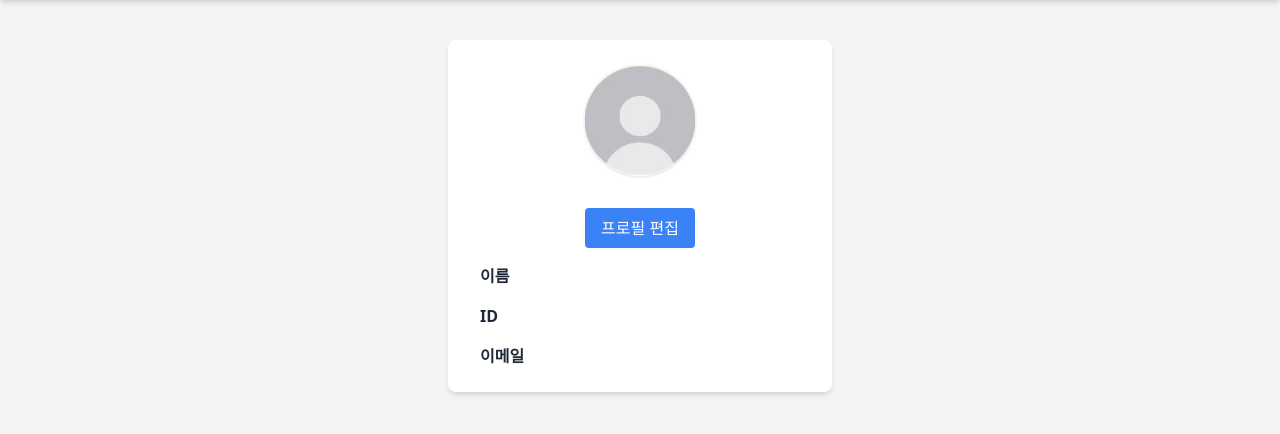
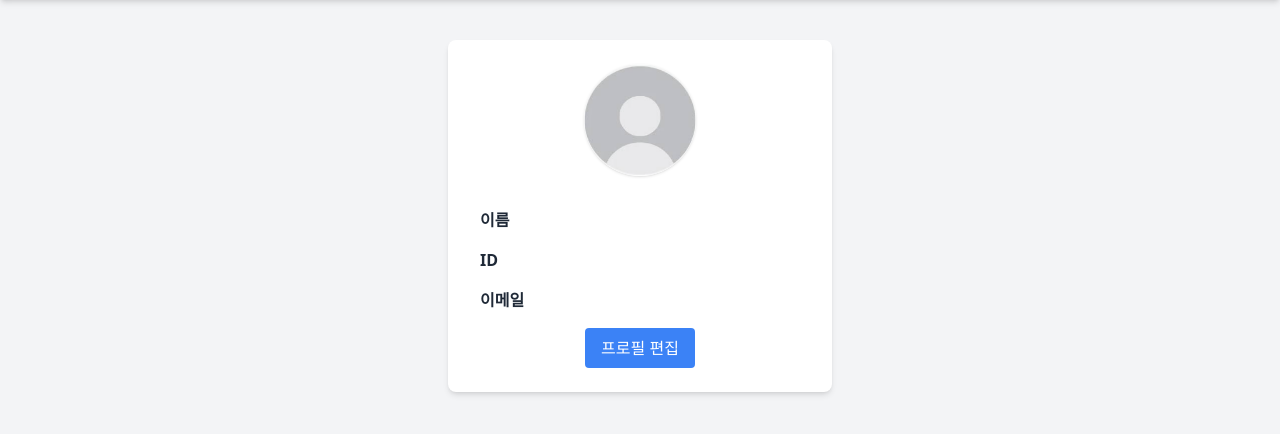
Before and after one commit to JinSol-coder/jungle-note, a Flask app: template templates/profile.html in a window 1280 px wide. Shown: the part 64-498 px from the top of the page. Run offline with Flask 3, Linux system fonts and the light colour scheme; the template is opened without the code that fills it, so the values that code supplies are empty; some libraries are stand-ins or nearby versions.

Commit message:
프로필 창 ui 개선

```diff
--- a/templates/profile.html
+++ b/templates/profile.html
@@ -30,7 +30,6 @@
 <main class="flex flex-col items-center py-10 px-4">
   <div class="bg-white shadow-md rounded-lg px-8 py-6 w-full max-w-sm text-gray-800 space-y-4 flex flex-col items-center">
     <img src="/static/profile.png" alt="프로필 이미지" class="w-28 h-28 rounded-full shadow mb-4" />
-    <button class="bg-blue-500 text-white px-4 py-2 rounded hover:bg-blue-600 mb-4">프로필 편집</button>
       <div class="flex justify-between w-full">
         <span class="font-semibold">이름</span>
         <span>{{ user.user_name }}</span>
@@ -43,7 +42,9 @@
         <span class="font-semibold">이메일</span>
         <span>{{ user.user_email }}</span>
       </div>
+    <button class="bg-blue-500 text-white px-4 py-2 mt-10 rounded hover:bg-blue-600 mb-4">프로필 편집</button>
   </div>
+
 </main>
 
 
```
Lines whose indentation alone changed are shown as unchanged.
